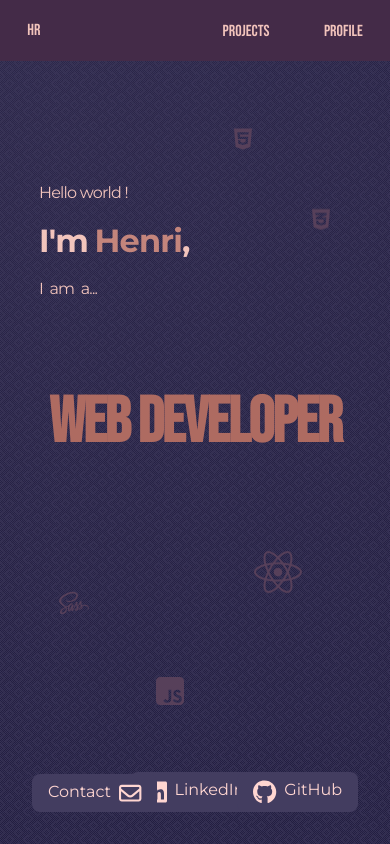
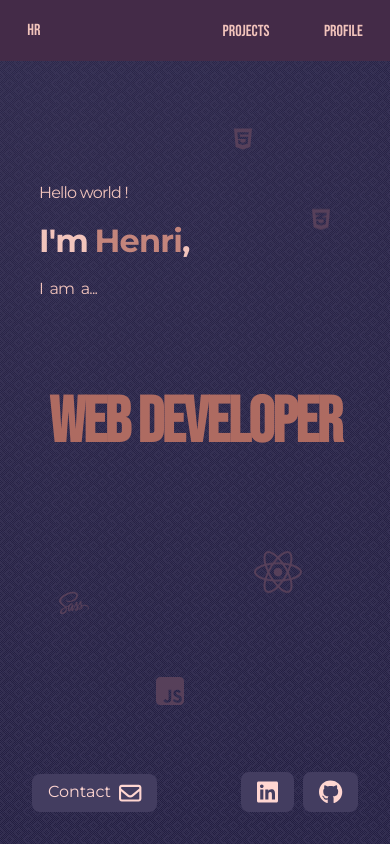
Before and after one commit to HRegniez/P12---Portfolio, a React (Vite) app: page / in a window 390 px wide. Shown: the top 844 px of the page. Built offline with nearby package versions, Linux system fonts and the light colour scheme.

Commit message:
Linkedin mobile style bug fix

```diff
--- a/src/pages/Hero.jsx
+++ b/src/pages/Hero.jsx
@@ -73,12 +73,12 @@ const Hero = () => {
 
         <a href='https://www.linkedin.com/in/henri-regniez/' target='_blanc' className='hero_linkedIn'>
           <FontAwesomeIcon icon={faLinkedin} className='hero_linkedIn-icon'/>
-          <p>LinkedIn</p>
+          <p className='desktop'>LinkedIn</p>
         </a>
 
         <a href='https://github.com/HRegniez' target='_blanc' className='hero_github'>
           <FontAwesomeIcon icon={faGithub} className='hero_github-icon'/>
-          <p>GitHub</p>
+          <p className='desktop'>GitHub</p>
         </a>
         <FontAwesomeIcon icon={faReact} className='logo _30 hero_react' style={{ transform: `translateY(${scrollPos * 0.3}px)`, opacity:`${100 - (scrollPos * 0.15)}%`}} />
         <FontAwesomeIcon icon={faJsSquare} className='logo _37 hero_js' style={{ transform: `translateY(${scrollPos * 0.2}px)`, opacity:`${100 - (scrollPos * 0.15)}%`}} />
--- a/src/styles/pages/hero.sass
+++ b/src/styles/pages/hero.sass
@@ -1,5 +1,7 @@
 @import '../settings.sass'
 @import 'animate.css'
+
+
 
 .text-animate
     opacity: 0
@@ -55,7 +57,7 @@
     &_linkedIn
         position: absolute
         bottom: 2rem
-        left: 50mvw
+        right: 6rem
         padding: 0.5rem 1rem
         background-color: $surface-200
         border-radius: 0.5rem
@@ -200,10 +202,13 @@
         opacity: 100%
         animation: bounceInUp 2s 4.5s backwards
 
-
+.desktop
+    display: none
 
 
 @media screen and (min-width: 768px)
+    .desktop
+        display: block
     .hero
         &_intro
             p
@@ -213,6 +218,7 @@
         &_title
                 font-size: 6rem
         &_linkedIn
+            right: 15rem
             padding: 0.7rem 1.5rem
             p
                 font-size: 1.5rem
```
